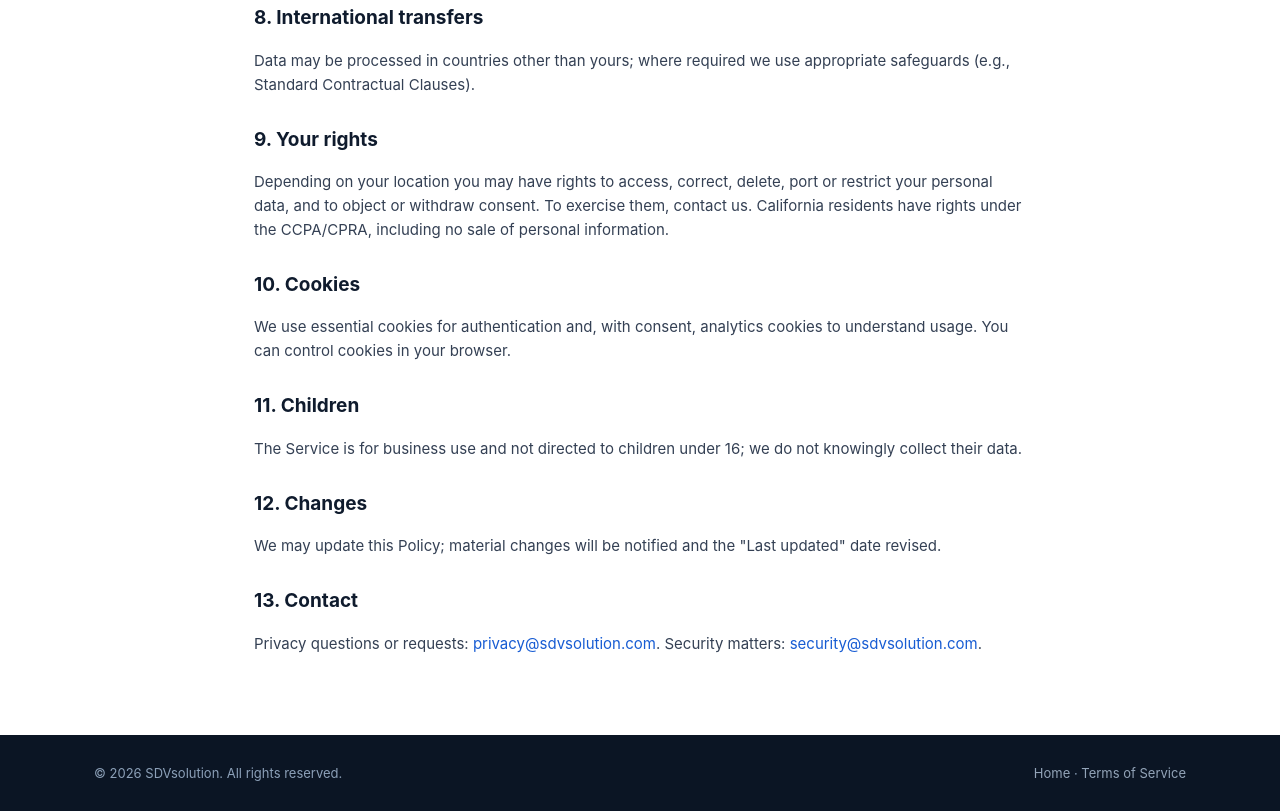
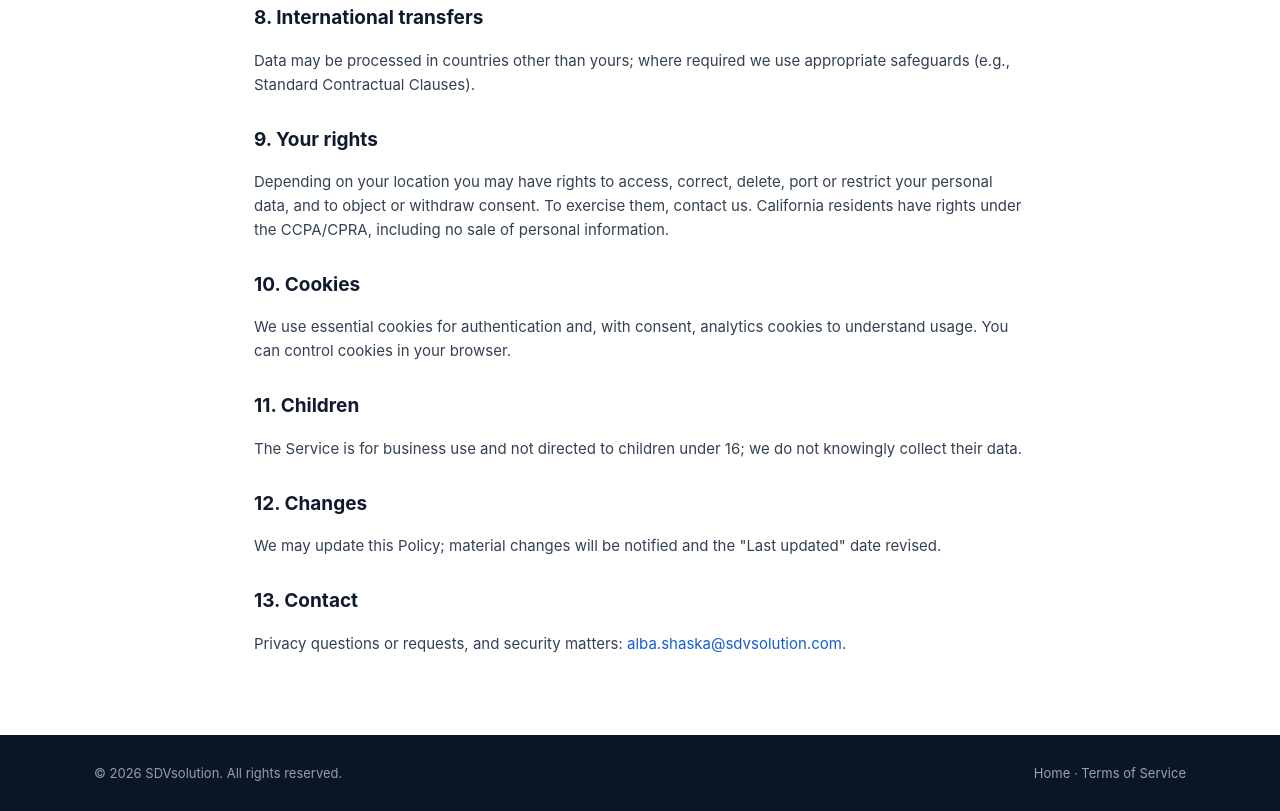
Before and after one commit to sdvsolution-alba-shaska/sdvsolution-site-tool, a plain HTML site: page privacy.html in a window 1280 px wide. Shown: the part 1380-2191 px from the top of the page. Drawn offline with Linux system fonts and the light colour scheme.

Commit message:
Contact address: alba.shaska@sdvsolution.com on the Terms and Privacy pages
Co-Authored-By: Claude Fable 5.2 <noreply@anthropic.com>
Claude-Session: https://claude.ai/code/session_014svB224g7uEYE5Snh9jQaE

```diff
--- a/privacy.html
+++ b/privacy.html
@@ -92,7 +92,7 @@
   <p>We may update this Policy; material changes will be notified and the "Last updated" date revised.</p>
 
   <h2>13. Contact</h2>
-  <p>Privacy questions or requests: <a href="mailto:privacy@sdvsolution.com">privacy@sdvsolution.com</a>. Security matters: <a href="mailto:security@sdvsolution.com">security@sdvsolution.com</a>.</p>
+  <p>Privacy questions or requests, and security matters: <a href="mailto:alba.shaska@sdvsolution.com">alba.shaska@sdvsolution.com</a>.</p>
 </div></main>
 
 <footer><div class="wrap">
```
Also changed, not shown: terms.html (+1 -1 lines), 1 other file.
